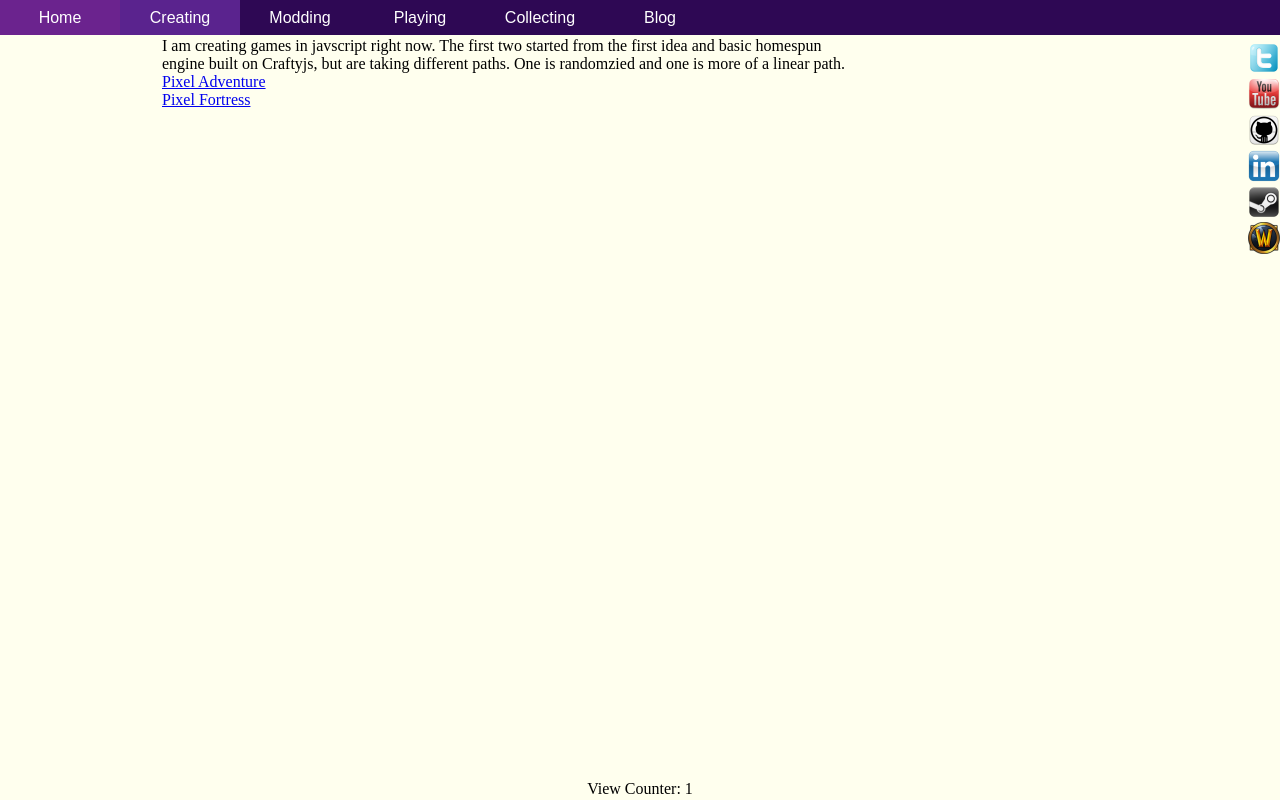
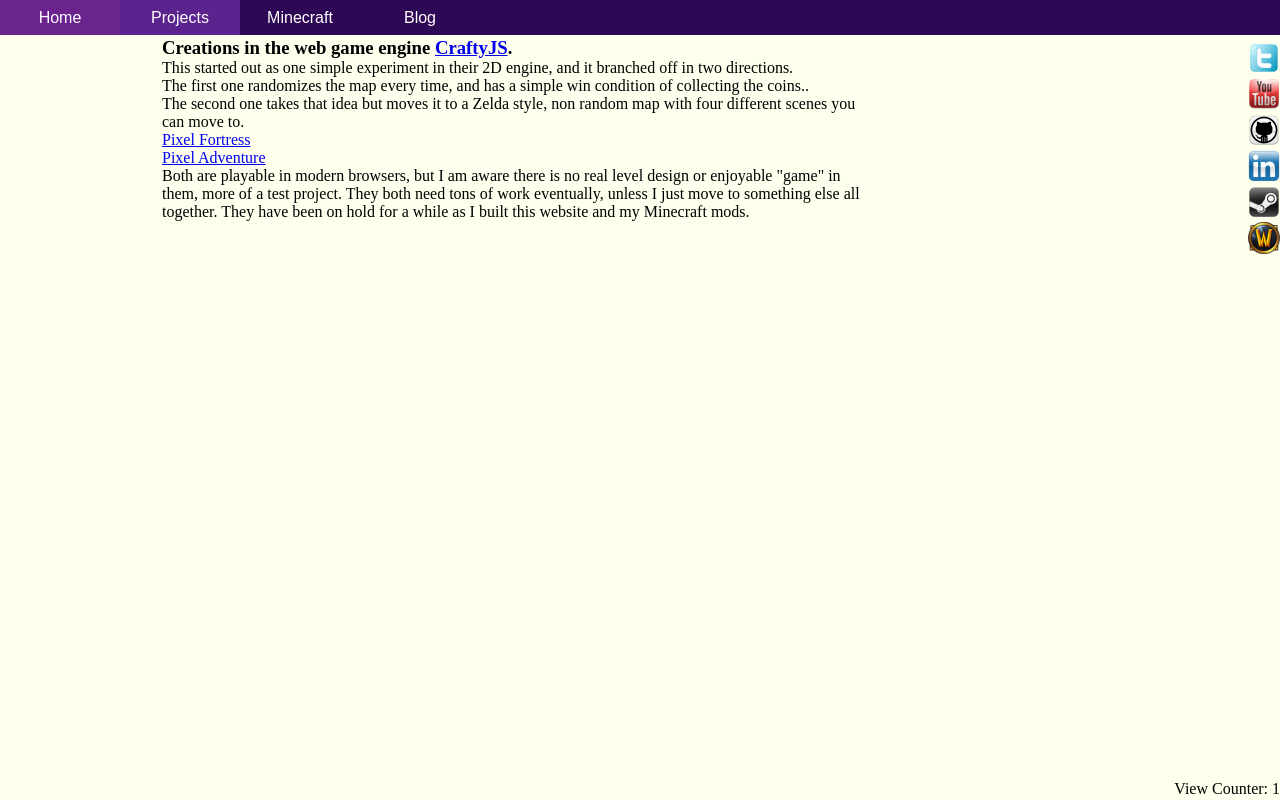
Before and after one commit to Lothrazar/PersonalWebsite, a PHP site: page /index.php?page=creating in a window 1280 px wide. Run offline with PHP 8.4, Linux system fonts and the light colour scheme; a stand-in replaces the project's code that opens the database connection; some libraries are stand-ins or nearby versions.

Commit message:
hiding menu items. font-face totally broken

```diff
--- a/css/global.css
+++ b/css/global.css
@@ -30,12 +30,21 @@ head{
     height:0px;
 }
 
+@font-face {
+font-family: digital7;
+src: URL('css/digital7.ttf') format ('ttf');/*was ttf vs truetype*/
+        font-weight: normal;
+        font-style: normal;
+}
+
 #footer{
     clear: both;
     bottom:0;
+    right:0;
     position: fixed;
-    width:100%;
+   /* width:100%;*/
     height:20px;
+    font-family:'digital7';
 }
 
 #body{
--- a/views/layout/menu.php
+++ b/views/layout/menu.php
@@ -8,10 +8,11 @@
           //define menu items, keyed by the page id which identified the php file inside /views/pages/
           $titles = array();
           $titles['home'] = 'Home';
-          $titles['creating'] = 'Creating';
-          $titles['minecraft'] = 'Modding';
-          $titles['playing'] = 'Playing';
-          $titles['collecting'] = 'Collecting';
+          $titles['creating'] = 'Projects';
+
+          $titles['minecraft'] = 'Minecraft';
+        //  $titles['playing'] = 'Playing';
+        //  $titles['collecting'] = 'Collecting';
 
           $titles['blog'] = 'Blog';
 
--- a/views/pages/creating.php
+++ b/views/pages/creating.php
@@ -1,16 +1,30 @@
-<p>
-I am creating games in javscript right now.  The first two started from the first idea and basic homespun engine built on Craftyjs, but are
-taking different paths.  One is randomzied and one is more of a linear path.
 
-</p>
+<h3>
+    Creations in the web game engine <a href="http://craftyjs.com/">CraftyJS</a>.
+</h3>
 
 
 
 
+
+<p>This started out as one simple experiment in their 2D engine, and it branched off in two directions.  </p>
+<p>
+The first one randomizes the map every time, and has a simple win condition of collecting the coins..
+</p>
+
+<p>The second one takes that idea but moves it to a Zelda style, non random map with four different scenes you can move to.</p>
+
+
+
+
+
+<a href="games/pf/PixelFortress.html">Pixel Fortress</a>
+<br>
+
 <a href="games/pa/PixelAdventure.html">Pixel Adventure</a>
 
 
-<br>
 
-
-<a href="games/pf/PixelFortress.html">Pixel Fortress</a>
+<p>Both are playable in modern browsers, but I am aware there is no real level design or enjoyable "game" in them, more of a test project.
+They both need tons of work eventually, unless I just move to something else all together.  They have been on hold for a while as I built this website and
+my Minecraft mods.</p>
```
Also changed, not shown: views/pages/blog.php (+12 -8 lines), .htaccess, css/digital7.ttf (added).
